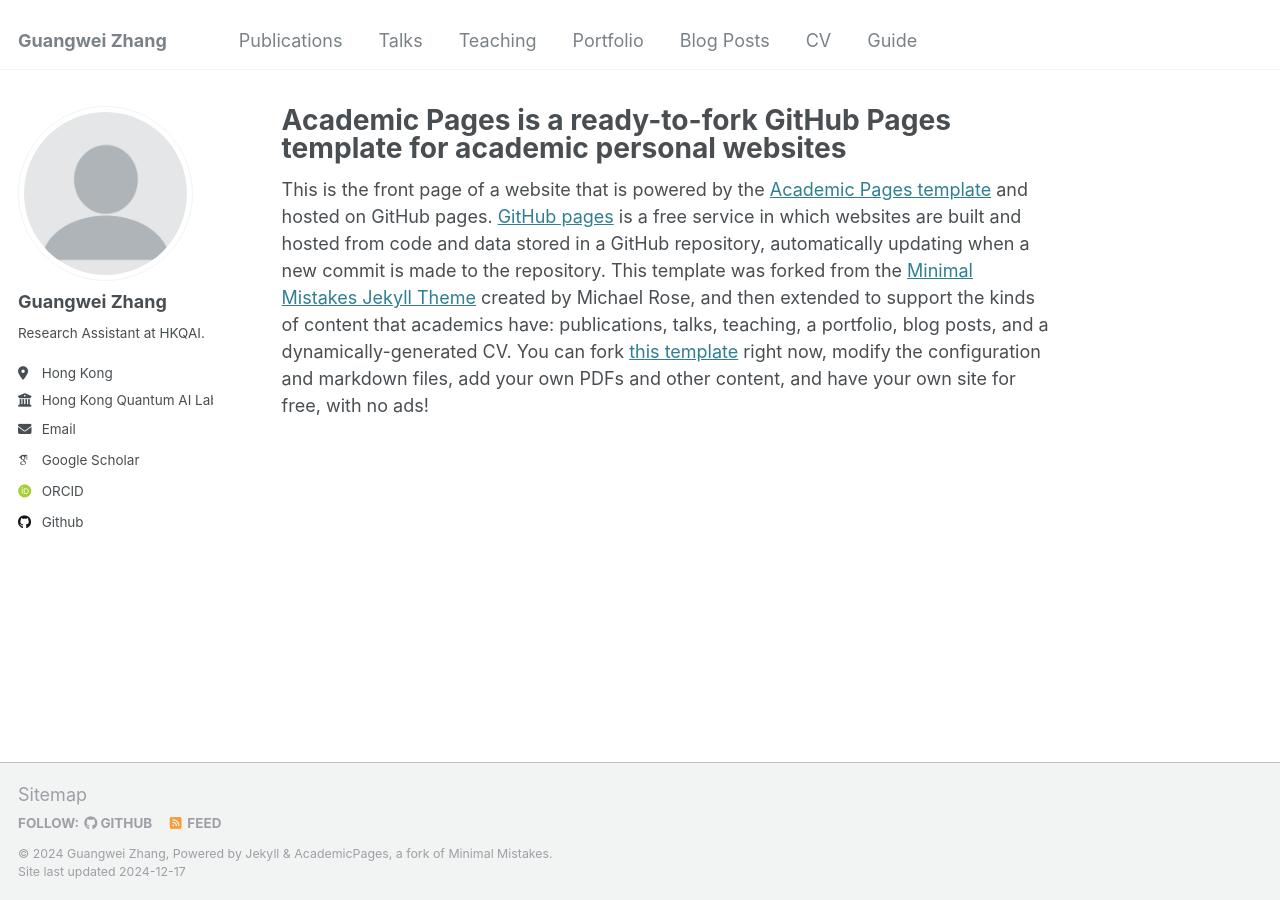
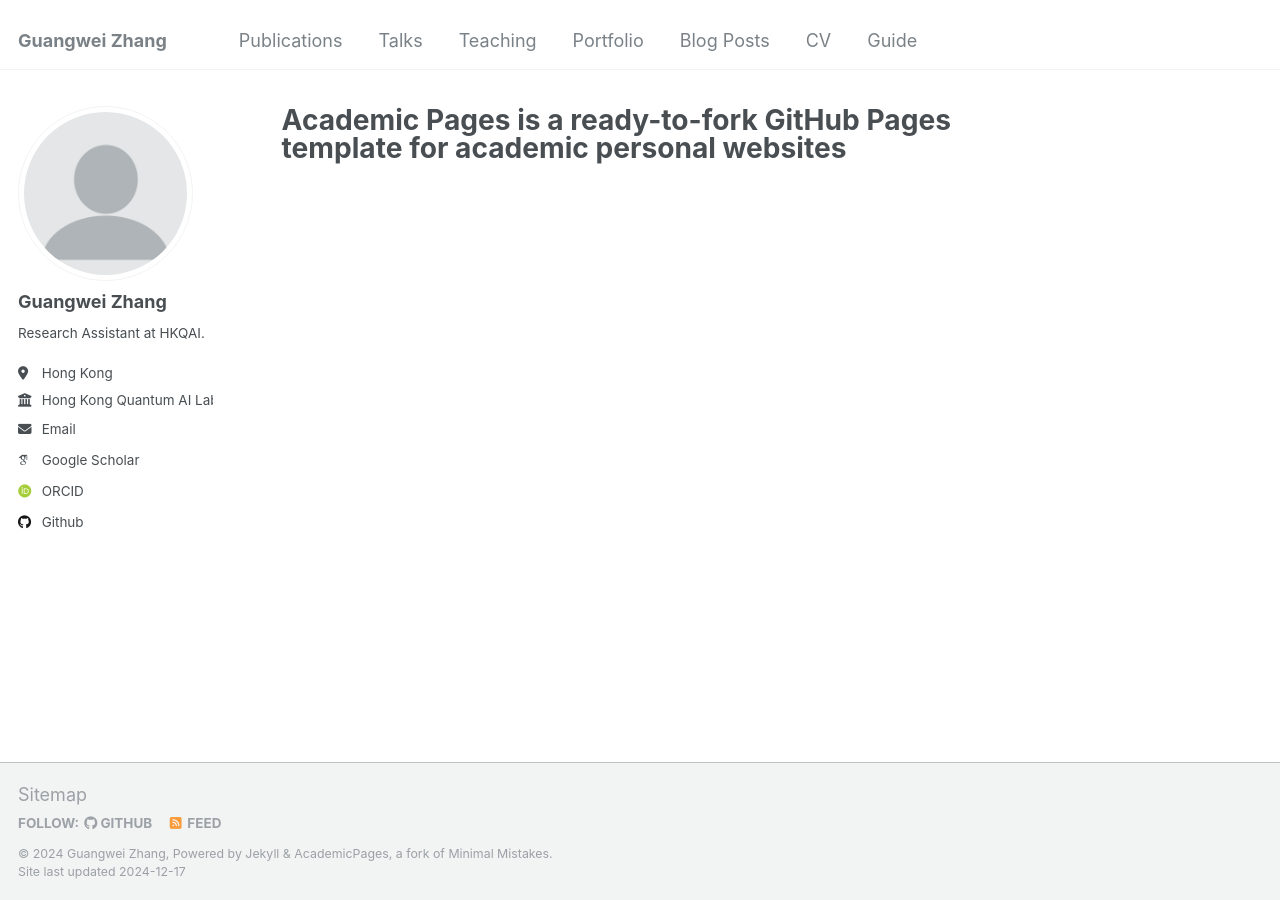
Before and after one commit to changhu73/changhu73.github.io, a Jekyll site: the page built from _pages/about.md, in a window 1280 px wide. Built offline with Jekyll 4.4.1, drawn with Linux system fonts in a browser that asks for light colours; some web fonts are replaced.

Commit message:
Update about.md

```diff
--- a/_pages/about.md
+++ b/_pages/about.md
@@ -7,7 +7,7 @@
   - /about.html
 ---
 
-This is the front page of a website that is powered by the [Academic Pages template](https://github.com/academicpages/academicpages.github.io) and hosted on GitHub pages. [GitHub pages](https://pages.github.com) is a free service in which websites are built and hosted from code and data stored in a GitHub repository, automatically updating when a new commit is made to the repository. This template was forked from the [Minimal Mistakes Jekyll Theme](https://mmistakes.github.io/minimal-mistakes/) created by Michael Rose, and then extended to support the kinds of content that academics have: publications, talks, teaching, a portfolio, blog posts, and a dynamically-generated CV. You can fork [this template](https://github.com/academicpages/academicpages.github.io) right now, modify the configuration and markdown files, add your own PDFs and other content, and have your own site for free, with no ads!
+<!-- This is the front page of a website that is powered by the [Academic Pages template](https://github.com/academicpages/academicpages.github.io) and hosted on GitHub pages. [GitHub pages](https://pages.github.com) is a free service in which websites are built and hosted from code and data stored in a GitHub repository, automatically updating when a new commit is made to the repository. This template was forked from the [Minimal Mistakes Jekyll Theme](https://mmistakes.github.io/minimal-mistakes/) created by Michael Rose, and then extended to support the kinds of content that academics have: publications, talks, teaching, a portfolio, blog posts, and a dynamically-generated CV. You can fork [this template](https://github.com/academicpages/academicpages.github.io) right now, modify the configuration and markdown files, add your own PDFs and other content, and have your own site for free, with no ads! -->
 
 <!-- A data-driven personal website
 ======
```
